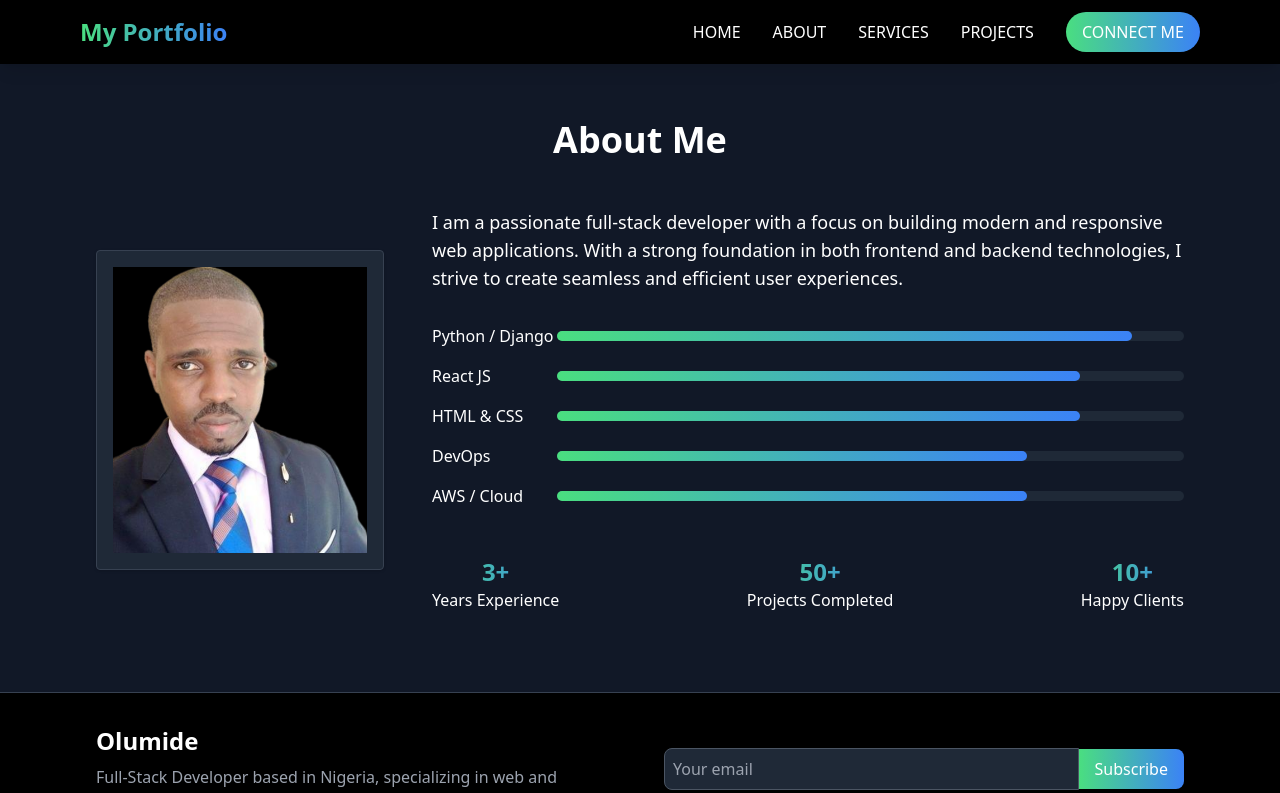
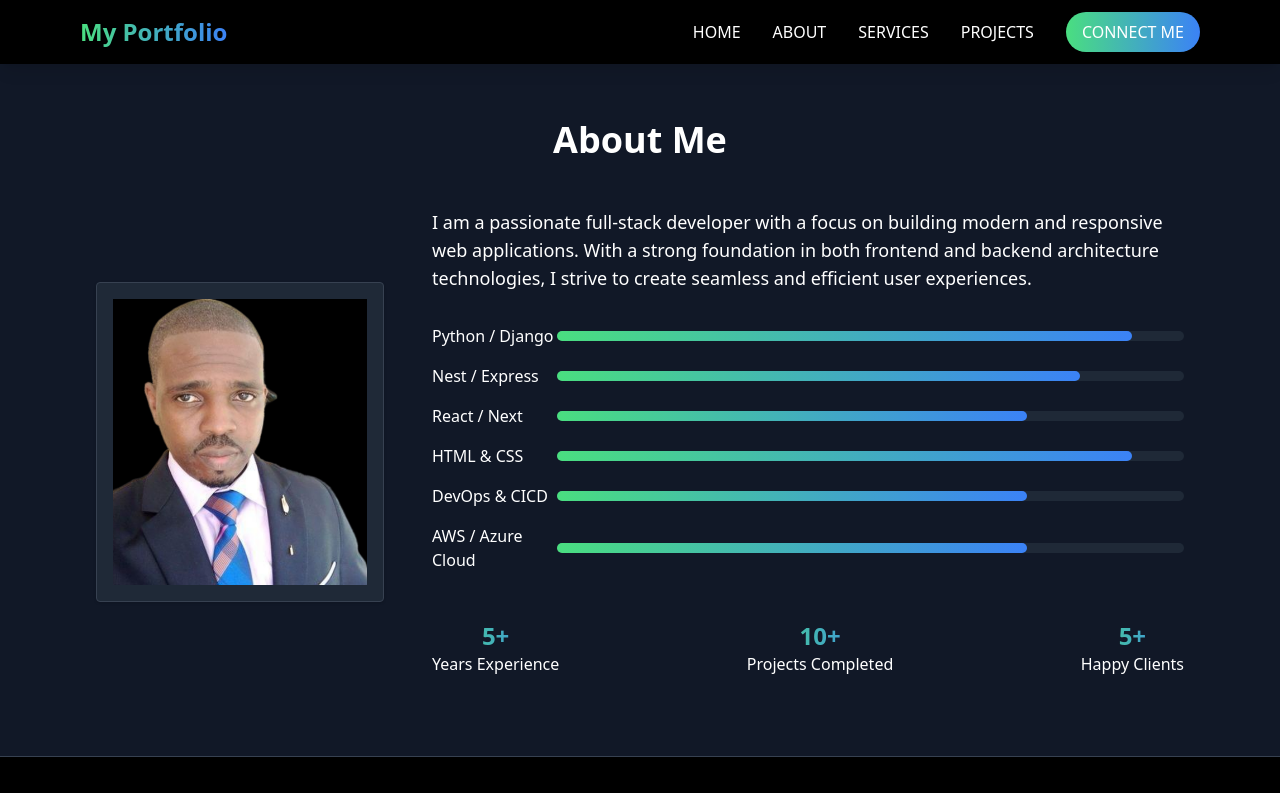
Before and after one commit to o3cloudng/react-portfolio, a React (Vite) app: page /about in a window 1280 px wide. Shown: the top 793 px of the page. Built offline with nearby package versions, Linux system fonts and the light colour scheme.

Commit message:
Updated navigation and about page

```diff
--- a/src/components/About.jsx
+++ b/src/components/About.jsx
@@ -15,7 +15,7 @@ const About = () => {
             <p className="text-lg mb-8">
               I am a passionate full-stack developer with a focus on building
               modern and responsive web applications. With a strong foundation
-              in both frontend and backend technologies, I strive to create
+              in both frontend and backend architecture technologies, I strive to create
               seamless and efficient user experiences.
             </p>
             <div className="space-y-4">
@@ -32,7 +32,7 @@ const About = () => {
               </div>
               <div className="flex items-center">
                 <label htmlFor="htmlandcss" className="w-2/12">
-                  React JS
+                  Nest / Express
                 </label>
                 <div className="grow bg-gray-800 rounded-full h-2.5">
                   <div
@@ -43,18 +43,7 @@ const About = () => {
               </div>
               <div className="flex items-center">
                 <label htmlFor="htmlandcss" className="w-2/12">
-                  HTML & CSS
-                </label>
-                <div className="grow bg-gray-800 rounded-full h-2.5">
-                  <div
-                    className="bg-gradient-to-r from-green-400 to-blue-500 h-2.5 rounded-full
-                    transform transition-transform duration-300 hover:scale-105 w-10/12"
-                  ></div>
-                </div>
-              </div>
-              <div className="flex items-center">
-                <label htmlFor="htmlandcss" className="w-2/12">
-                  DevOps
+                  React / Next
                 </label>
                 <div className="grow bg-gray-800 rounded-full h-2.5">
                   <div
@@ -65,7 +54,29 @@ const About = () => {
               </div>
               <div className="flex items-center">
                 <label htmlFor="htmlandcss" className="w-2/12">
-                  AWS / Cloud
+                  HTML & CSS
+                </label>
+                <div className="grow bg-gray-800 rounded-full h-2.5">
+                  <div
+                    className="bg-gradient-to-r from-green-400 to-blue-500 h-2.5 rounded-full
+                    transform transition-transform duration-300 hover:scale-105 w-11/12"
+                  ></div>
+                </div>
+              </div>
+              <div className="flex items-center">
+                <label htmlFor="htmlandcss" className="w-2/12">
+                  DevOps & CICD
+                </label>
+                <div className="grow bg-gray-800 rounded-full h-2.5">
+                  <div
+                    className="bg-gradient-to-r from-green-400 to-blue-500 h-2.5 rounded-full
+                    transform transition-transform duration-300 hover:scale-105 w-9/12"
+                  ></div>
+                </div>
+              </div>
+              <div className="flex items-center">
+                <label htmlFor="htmlandcss" className="w-2/12">
+                  AWS / Azure Cloud
                 </label>
                 <div className="grow bg-gray-800 rounded-full h-2.5">
                   <div
@@ -79,21 +90,21 @@ const About = () => {
                 <div>
                     <h3 className="text-2xl font-bold text-transparent bg-clip-text
                 bg-gradient-to-r from-green-400 to-blue-500">
-                        3+
+                        5+
                     </h3>
                     <p>Years Experience</p>
                 </div>
                 <div>
                     <h3 className="text-2xl font-bold text-transparent bg-clip-text
                 bg-gradient-to-r from-green-400 to-blue-500">
-                        50+
+                        10+
                     </h3>
                     <p>Projects Completed</p>
                 </div>
                 <div>
                     <h3 className="text-2xl font-bold text-transparent bg-clip-text
                 bg-gradient-to-r from-green-400 to-blue-500">
-                        10+
+                        5+
                     </h3>
                     <p>Happy Clients</p>
                 </div>
--- a/src/components/Navbar.jsx
+++ b/src/components/Navbar.jsx
@@ -8,14 +8,16 @@ const Navbar = () => {
 
   return (
     <nav className="bg-black fixed w-full z-50 top-0 shadow-lg text-white">
-      <div className="max-w-7xl mx-auto px-6 md:px-12 lg:px-20">
-        <div className="flex justify-between items-center h-16">
+      <div className="px-6 md:px-12 sm:px-2 sm:max-w-10xl lg:px-20">
+        <div className="flex justify-between items-center sm:items-justfy-between sm:justfy-between h-16">
           {/* Logo */}
-          <Link to="/" className="text-2xl font-bold">
-            <span className="text-transparent bg-clip-text bg-gradient-to-r from-green-400 to-blue-500">
-              My Portfolio
-            </span>
-          </Link>
+          <div>
+            <Link to="/" className="text-2xl font-bold">
+              <span className="text-transparent bg-clip-text bg-gradient-to-r from-green-400 to-blue-500">
+                My Portfolio
+              </span>
+            </Link>
+          </div>
 
           {/* Desktop Menu */}
           <div className="hidden md:flex items-center space-x-8">
@@ -23,6 +25,7 @@ const Navbar = () => {
             <Link to="/about" className="hover:text-green-400">ABOUT</Link>
             <Link to="/service" className="hover:text-green-400">SERVICES</Link>
             <Link to="/project" className="hover:text-green-400">PROJECTS</Link>
+            {/* <Link to="/contact" className="hover:text-green-400">CONTACT</Link> */}
             <PrimaryButton to="/contact">CONNECT ME</PrimaryButton>
           </div>
 
@@ -49,6 +52,7 @@ const Navbar = () => {
           <Link to="/about" onClick={() => setMenuOpen(false)} className="hover:text-green-400">ABOUT</Link>
           <Link to="/service" onClick={() => setMenuOpen(false)} className="hover:text-green-400">SERVICES</Link>
           <Link to="/project" onClick={() => setMenuOpen(false)} className="hover:text-green-400">PROJECTS</Link>
+          <Link to="/contact" onClick={() => setMenuOpen(false)} className="hover:text-green-400">CONTACT</Link>
           <PrimaryButton to="/contact">CONNECT ME</PrimaryButton>
         </div>
       </div>
```
